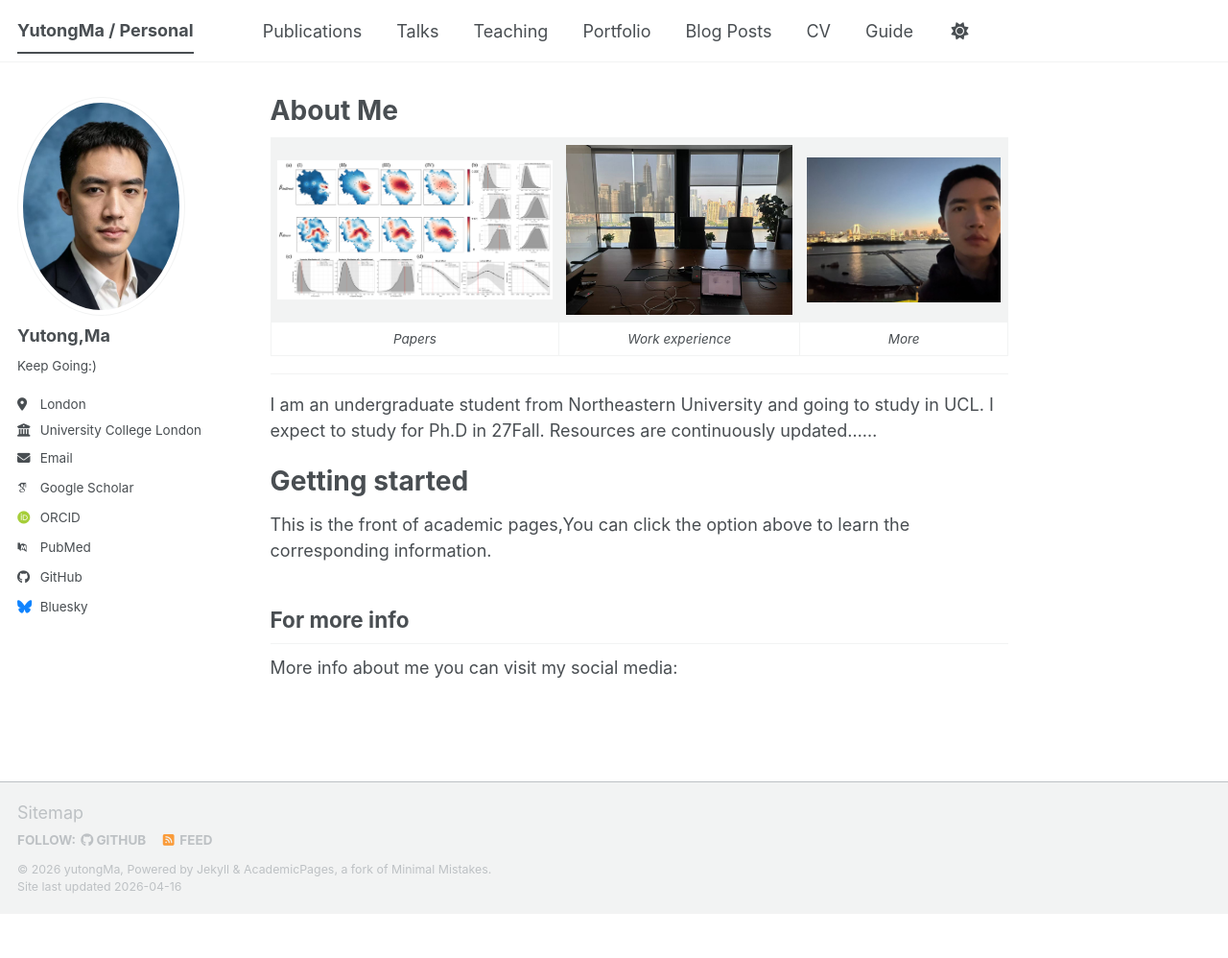
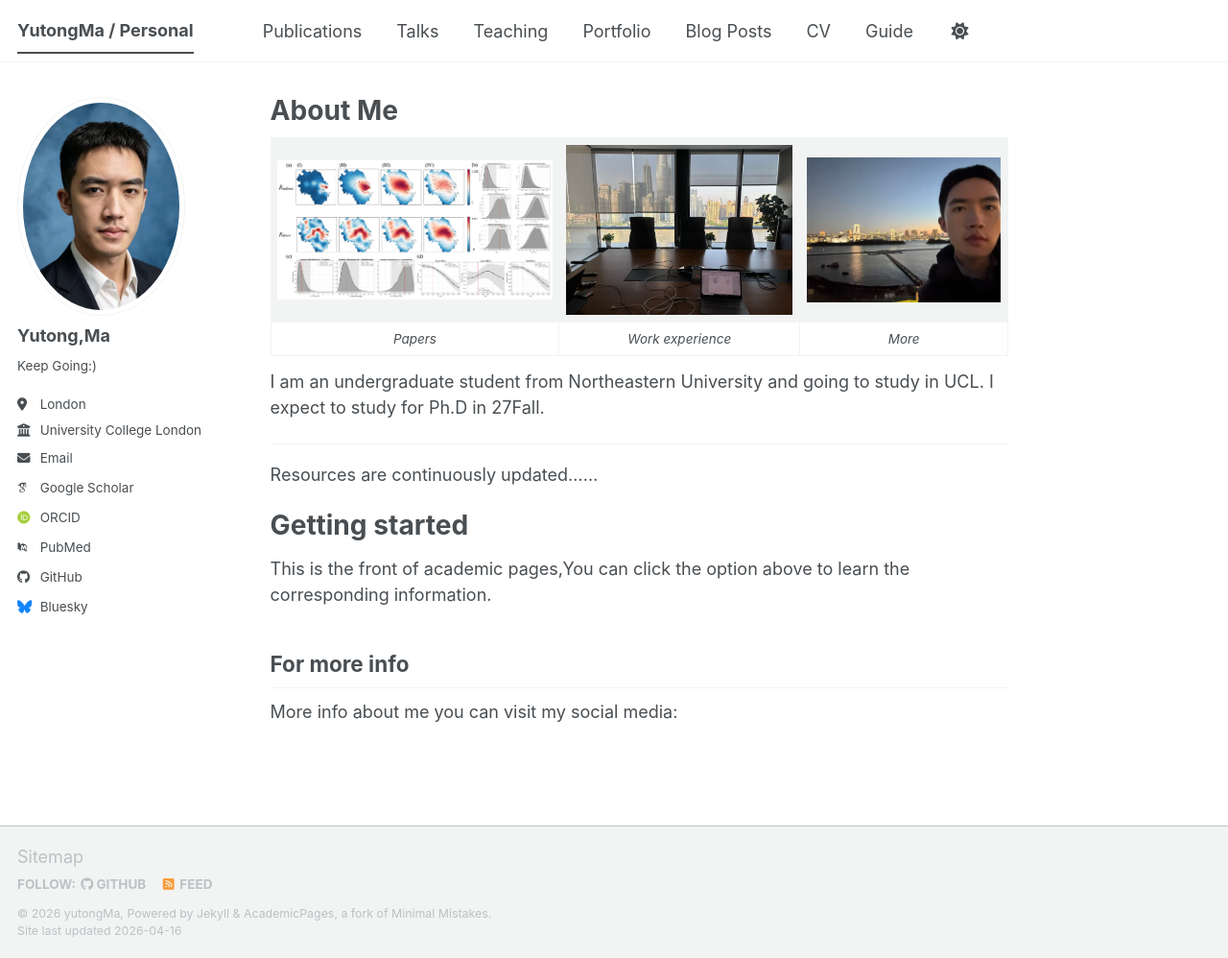
Before and after one commit to mayut0ng/mayut0ng.github.io, a Jekyll site: the page built from _pages/about.md, in a window 1280 px wide and 998 px high. Shown: the whole window at 96% size. Built offline with Jekyll 4.4.1, drawn with Linux system fonts in a browser that asks for light colours; some web fonts are replaced; a script bundle is joined from its source files by our own code; library files that are not in the unit come from our copies.

```diff
--- a/_pages/about.md
+++ b/_pages/about.md
@@ -11,8 +11,11 @@ redirect_from:
 |:---:|:---:|:---:|
 | *Papers* | *Work experience* | *More* |
 
+
+I am an undergraduate student from Northeastern University and going to study in UCL. I expect to study for Ph.D in 27Fall.
+
 ---
-I am an undergraduate student from Northeastern University and going to study in UCL. I expect to study for Ph.D in 27Fall.
+
 Resources are continuously updated......
 
 Getting started
```
